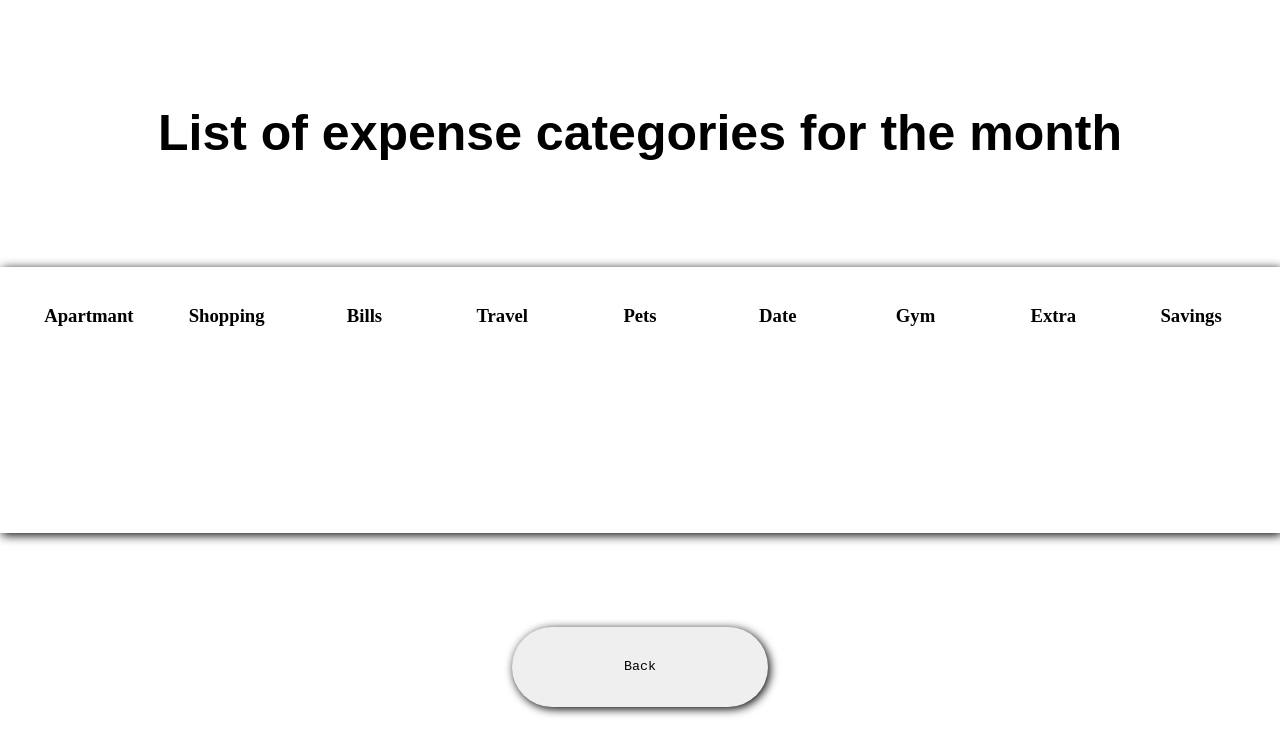
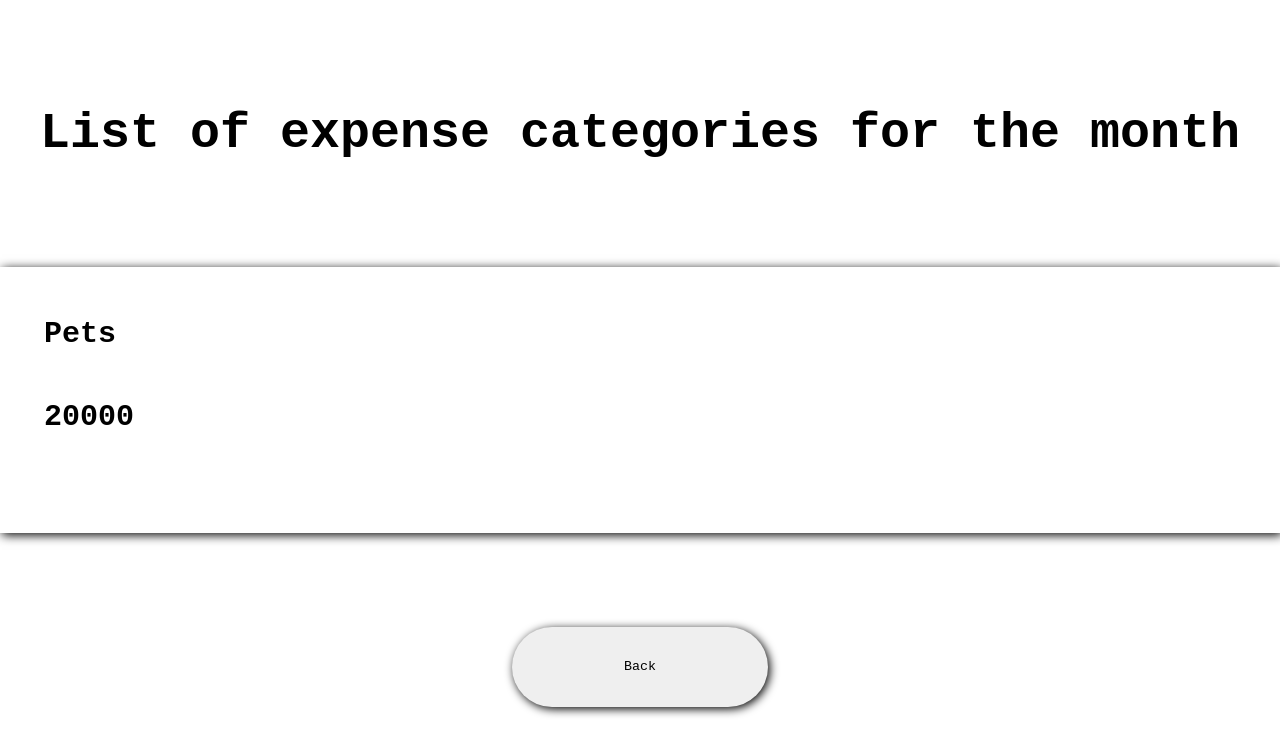
Before and after one commit to Dmate889/Expense_Tracker, a Django app: page /list_expenses/1 in a window 1280 px wide. Shown: the top 735 px of the page. Run offline with Django 5.2, Linux system fonts and the light colour scheme; data comes from the database, SQL or seed files in the repository.

Commit message:
feat list expenses by categories

```diff
--- a/expense_tracker/base/admin.py
+++ b/expense_tracker/base/admin.py
@@ -1,5 +1,5 @@
 from django.contrib import admin
-from .models import Year, Months, Budget, Expenses
+from .models import Year, Months, Budget, Expenses, Categories
 
 # Register your models here.
 
@@ -7,3 +7,4 @@ admin.site.register(Year)
 admin.site.register(Months)
 admin.site.register(Budget)
 admin.site.register(Expenses)
+admin.site.register(Categories)
--- a/expense_tracker/base/models.py
+++ b/expense_tracker/base/models.py
@@ -49,24 +49,33 @@ class Budget(models.Model):
         return str(self.amount)
 
 
+
+class Categories(models.Model):
+
+    CATEGORY_CHOICES = [
+    ("Pets", "Pets"),
+    ("Bills", "Bills"),
+    ("Travel", "Travel"),
+    ("Apartment", "Apartment"),
+    ("Shopping", "Shopping"),
+    ("Gym", "Gym"),
+    ("Date", "Date"),
+    ("Extra", "Extra"),
+    ("Saving", "Saving"),
+]
+
+    name = models.CharField(max_length=20, choices=CATEGORY_CHOICES)
+    amount = models.DecimalField(max_digits=10, decimal_places= 2, default=0)
+
+    def __str__(self):
+        return dict(self.CATEGORY_CHOICES).get(self.name, self.name)
+
 class Expenses(models.Model):
 
-    CATEGORY_CHOICES = [
-    ("pets", "Pets"),
-    ("bills", "Bills"),
-    ("trav", "Travel"),
-    ("app", "Apartment"),
-    ("shop", "Shopping"),
-    ("gym", "Gym"),
-    ("date", "Date"),
-    ("extra", "Extra"),
-    ("save", "Saving"),
-
-    ]
-
     budget =  models.ForeignKey(Budget, null=True, on_delete=models.CASCADE)
-    expense = DecimalField(max_digits=10, decimal_places=2)
-    category= CharField(max_length= 20, choices=CATEGORY_CHOICES )
+    expense = models.DecimalField(max_digits=10, decimal_places=2)
+    adjust_type = models.CharField(choices=[("add", "Add"), ("deduct", "Deduct")], null = True)
+    category = models.ForeignKey(Categories, null=True, on_delete=models.CASCADE)
     created_by = models.ForeignKey(User, on_delete=models.CASCADE)
     created_at = models.DateTimeField(auto_now_add=True)
 
--- a/expense_tracker/base/static/base/list_expenses.css
+++ b/expense_tracker/base/static/base/list_expenses_v3.css
@@ -18,12 +18,19 @@ body{
 h1{
     justify-self: center;
     align-self: center;
-    font-family: Arial, Helvetica, sans-serif;
+    font-family: monospace;
     font-size: 50px;
 }
 
 
-button{
+a{
     justify-self: center;
     align-self: center;
 }
+
+h3{
+    display: grid;
+    grid-template-rows: 1fr 1fr;
+    font-size: 30px;
+    font-family: monospace;
+}
--- a/expense_tracker/base/templates/base/adjust_amount.html
+++ b/expense_tracker/base/templates/base/adjust_amount.html
@@ -13,6 +13,6 @@
             <button type ="submit">Submit</button>
     </form>
     <a href="{% url 'monthexpense' budget.id %}">
-        <button type ="submit">Back</button>
+        <button>Back</button>
     </a>
 {% endblock content %}
--- a/expense_tracker/base/templates/base/list_expenses.html
+++ b/expense_tracker/base/templates/base/list_expenses.html
@@ -2,24 +2,22 @@
 {% load static %}
 
 {% block styles %}
-    <link rel="stylesheet" href="{% static 'base/list_expenses.css' %}">
+    <link rel="stylesheet" href="{% static 'base/list_expenses_v3.css' %}">
 {% endblock styles %}
 
 {% block content %}
     <h1>List of expense categories for the month</h1>
 
     <div class="expenseBlock">
-        <h3>Apartmant</h3>
-        <h3>Shopping</h3>
-        <h3>Bills</h3>
-        <h3>Travel</h3>
-        <h3>Pets</h3>
-        <h3>Date</h3>
-        <h3>Gym</h3>
-        <h3>Extra</h3>
-        <h3>Savings</h3>
+        {% for item in category_amount_sum %}
+            <h3>{{item.category__name}}
+                <div>{{item.total}}</div>
+            </h3>
+        {% endfor %}
     </div>
 
-        <button>Back</button>
+        <a href="{% url 'monthexpense' budget.id %}">
+            <button>Back</button>
+        </a>
 
 {% endblock content %}
--- a/expense_tracker/base/templates/base/monthexpense.html
+++ b/expense_tracker/base/templates/base/monthexpense.html
@@ -18,10 +18,10 @@
       </div>
     </div>
     <div class="expenseButtons">
-      <a href="{% url 'adjustamount' budget.id %}?q=d">
+      <a href="{% url 'adjustamount' budget.id %}?adjust=deduct">
         <button>Deduct</button>
       </a>
-       <a href="{% url 'adjustamount' budget.id %}?q=a">
+       <a href="{% url 'adjustamount' budget.id %}?adjust=add">
         <button>Add</button>
       </a>
       <a href="{% url 'listexpenses' budget.id %}">
--- a/expense_tracker/base/views.py
+++ b/expense_tracker/base/views.py
@@ -1,7 +1,8 @@
 from django.shortcuts import render, redirect, get_object_or_404
-from .models import Months, Year, Budget
+from .models import Months, Year, Budget, Categories, Expenses
 from .forms import YearForm, MonthsForm, BudgetForm, ExpensesForm
 from django.contrib import messages
+from django.db.models import Sum
 
 # Create your views here.
 
@@ -105,7 +106,7 @@ def createBudget(request, month_id):
     return render(request, 'base/createBudget.html', context)
 
 def adjustBudget(request, budget_id):
-    q = request.GET.get("q")
+    adjust = request.GET.get("adjust")
 
     form = ExpensesForm()
     budget = get_object_or_404(Budget, id = budget_id)
@@ -115,22 +116,29 @@ def adjustBudget(request, budget_id):
         if form.is_valid():
             expense = form.save(commit = False)
             expense.budget = budget
+            expense.adjust_type = adjust
             expense.save()
-            if q == "d":
+            if adjust == "deduct":
                 budget.amount -= expense.expense
                 if budget.amount < 0: budget.amount = 0
-            elif q == "a":
+            elif adjust == "add":
                 budget.amount += expense.expense
 
             budget.save()
             return redirect("monthexpense", month_id=expense.budget.month.id)
 
 
-    context = {"form": form, "budget": budget, "q": q}
+    context = {"form": form, "budget": budget, "adjust": adjust}
     return render(request, 'base/adjust_amount.html', context)
 
 def listExpenses(request,  budget_id):
+    budget = get_object_or_404(Budget, id = budget_id)
 
-    context = {}
+    category_amount_sum = Expenses.objects.filter(budget__id = budget_id, adjust_type = "deduct") \
+    .values("category__name") \
+    .annotate(total = Sum("expense"))
+
+
+    context = {"category_amount_sum": category_amount_sum, "budget": budget}
 
     return render(request, 'base/list_expenses.html', context)
```
Also changed, not shown: expense_tracker/base/migrations/0001_initial.py, expense_tracker/base/migrations/0002_alter_months_year.py (deleted), expense_tracker/base/migrations/0002_auto_20250518_1615.py (added), expense_tracker/base/migrations/0003_alter_categories_amount.py (added), expense_tracker/base/migrations/0003_expenses_budget.py (deleted), expense_tracker/base/migrations/0004_categories_alter_expenses_category.py (deleted), expense_tracker/base/migrations/0004_expenses_adjust_type.py (added), expense_tracker/base/migrations/0005_alter_categories_name.py (deleted), expense_tracker/base/migrations/0006_alter_expenses_category_delete_categories.py (deleted), expense_tracker/db.sqlite3.
